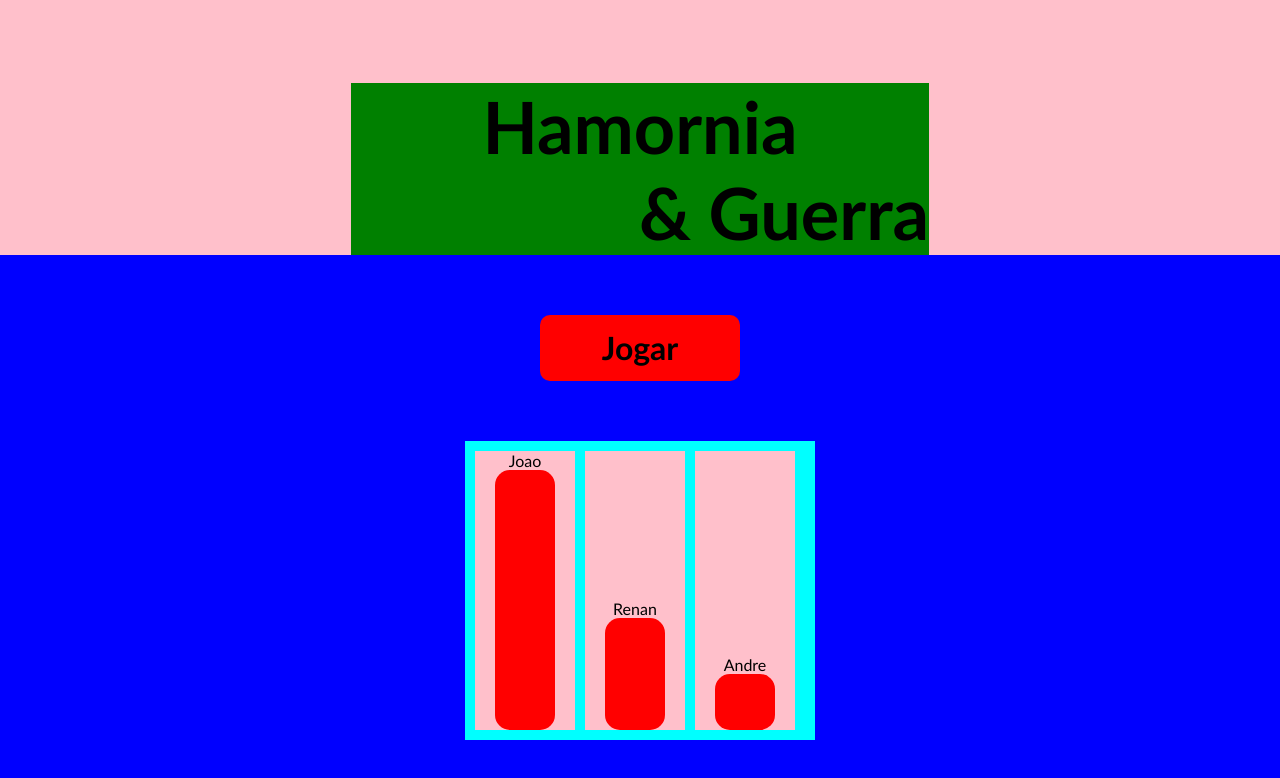
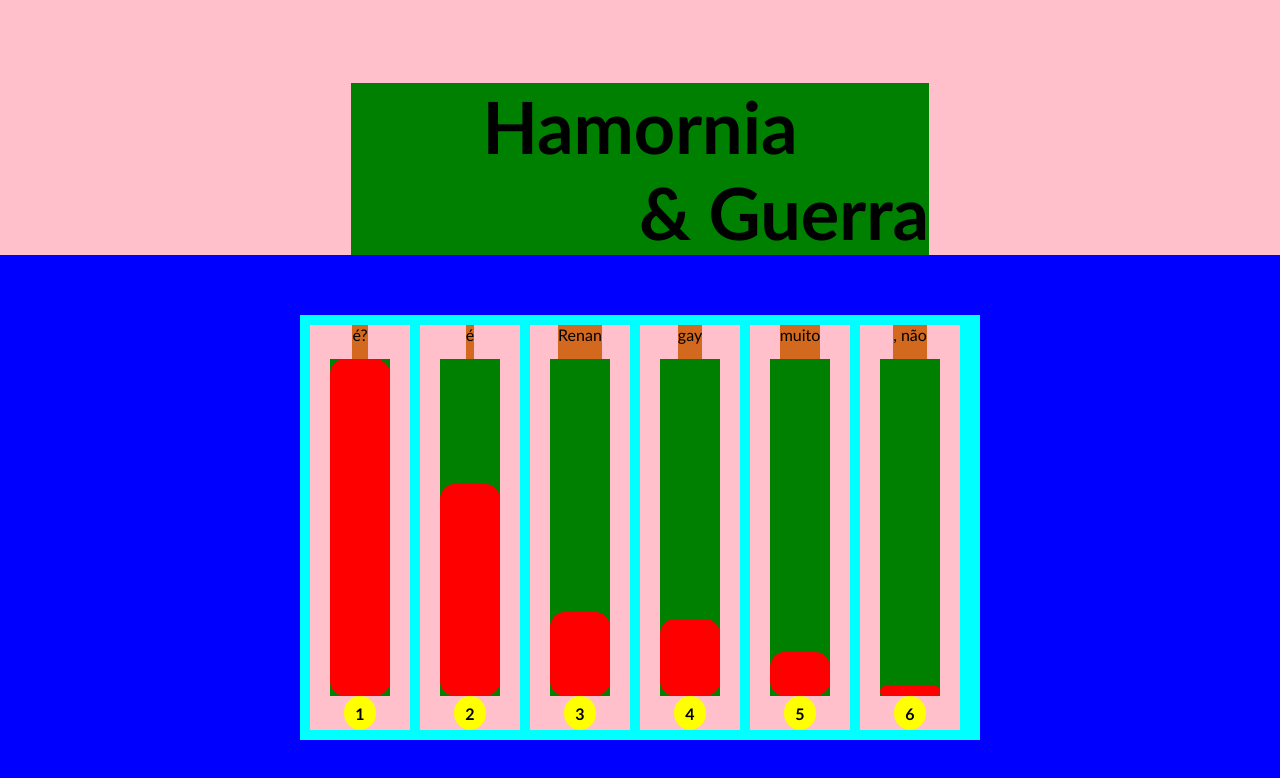
Before and after one commit to BeyondMagic/heg, a plain HTML site: page docs/index.html in a window 1280 px wide. Drawn offline with Linux system fonts and the light colour scheme.

Commit message:
feat(docs): add states
Co-authored-by: Renan Vieira  <R-enanVieira@users.noreply.github.com>

```diff
--- a/docs/main.js
+++ b/docs/main.js
@@ -1,19 +1,118 @@
 import { Player, sort } from "./player.js";
 
-const Renan = new Player("Renan", 10);
-const Joao = new Player("Joao", 25);
-const Andre = new Player("Andre", 5);
+export class PlayerCard extends HTMLElement {
 
-const result = sort([ Renan, Joao, Andre ])
+    constructor() {
+        super()
 
-const ranking = document.querySelector('.ranking');
+        this.name = 'Nome'
 
-if (ranking instanceof HTMLElement)
-{
-    const best = result[0].points;
+        /**
+         * Name of player.
+         */
+        const input = document.createElement('input')
+        input.classList.add('name')
+        input.type = 'text'
+        input.value = this.name
 
-    console.log(ranking)
+        // When changing character, should update name attribute.
+        input.addEventListener('change', () => {
+            this.name = input.value
+        })
 
-    for (const player of result)
-        ranking.append(player.bar(best))
+        /**
+         * Remove this card.
+         */
+        const remove = document.createElement('div')
+        remove.classList.add('button remove')
+        remove.textContent = 'X'
+
+        this.append(input, remove)
+    }
+
 }
+
+customElements.define("player-card", PlayerCard);
+
+class Game {
+
+    /**
+     * @param {HTMLElement} body
+     */
+    constructor(body) {
+
+        this.body = body
+
+    }
+
+    /**
+     * Clear the current page.
+     */
+    clear() {
+        this.body.innerHTML = ''
+    }
+
+    /**
+     * Create home screen.
+     */
+    home() {
+
+        this.clear()
+
+        const result = sort([
+            new Player("Renan", 10),
+            new Player("é", 25),
+            new Player("muito", 5),
+            new Player("gay", 9),
+            new Player(", não", 1),
+            new Player("é?", 40),
+        ])
+
+
+        const ranking = document.createElement('div');
+        ranking.classList.add('ranking')
+
+        const button = document.createElement('div');
+        button.classList.add('start');
+        button.textContent = 'Jogar';
+        button.addEventListener('click' , () => this.players());
+
+        const best = result[0].points;
+
+        for (const [index, player] of result.entries())
+            ranking.append(player.bar(best, index + 1))
+
+        this.body.append(ranking)
+
+
+    }
+
+    // proxima tela
+    players() {
+
+        this.clear()
+        /**
+         * Add new player to list.
+         */
+        const add = document.createElement('div')
+        add.classList.add('add')
+        add.addEventListener('click', () => {
+
+            new PlayerCard()
+
+        })
+
+    }
+
+}
+
+const body = document.querySelector('.content')
+if (!(body instanceof HTMLElement)) {
+    const message = "Não consegui renderizar o HTML."
+    window.alert(message)
+    throw Error(message)
+}
+
+const game = new Game(body);
+
+game.home()
--- a/docs/player.js
+++ b/docs/player.js
@@ -12,10 +12,11 @@ export class Player {
 
     /**
      * @param {number} best Best pontuation from actual game.
+     * @param {number} position Position of player in the ranking.
      * @returns
      */
-    bar(best) {
-        return new Bar(this.name, Math.round(this.points / best * 100))
+    bar(best, position) {
+        return new Bar(this.name, Math.round(this.points / best * 100), position)
     }
 }
 
--- a/docs/ranking.js
+++ b/docs/ranking.js
@@ -2,8 +2,9 @@ export class Bar extends HTMLElement {
     /**
      * @param {string} name
      * @param {number} percentage
+     * @param {number} position
      */
-    constructor(name, percentage) {
+    constructor(name, percentage, position) {
         super()
 
         /**
@@ -22,10 +23,18 @@ export class Bar extends HTMLElement {
 
         const bar = document.createElement("div");
         bar.classList.add('bar')
-        bar.style.height = percentage.toString() + '%'
+        bar.style.height = `${percentage}%`;
 
+        const container = document.createElement("div");
+        container.classList.add('container')
+        container.append(bar)
 
-        this.append(label, bar)
+        const rank = document.createElement("div");
+        rank.classList.add('position')
+        rank.style.fontWeight = 'bold';
+        rank.textContent = `${position}`
+
+        this.append(label, container, rank)
     }
 
 }
--- a/docs/style.css
+++ b/docs/style.css
@@ -81,26 +81,42 @@ body {
 			background-color: pink;
 			width: 100px;
 
+			.name {
+				background-color: chocolate;
+				flex: 0.1;
+			}
+
+			.container {
+				flex: 1;
+
+				display: flex;
+				align-items: flex-end;
+
+				background-color: green;
+
 				.bar {
-				display: flex;
-				justify-content: center;
-				align-items: center;
+
 					background-color: red;
-				height: 100%;
 					width: 60px;
 					border-radius: 15px;
+				}
+			}
 
 			.position {
 				display: flex;
 				align-items: center;
 				justify-content: center;
 				border-radius: 100%;
-					width: 30px;
-					height: 30px;
+				aspect-ratio: 1 1;
+				width: 2rem;
+				height: 2rem;
 				background-color: yellow;
+
+				min-height: 2rem;
+
+				flex: 0.1;
 
 			}
 		}
 	}
 }
-}
```
Lines whose indentation alone changed are shown as unchanged.
